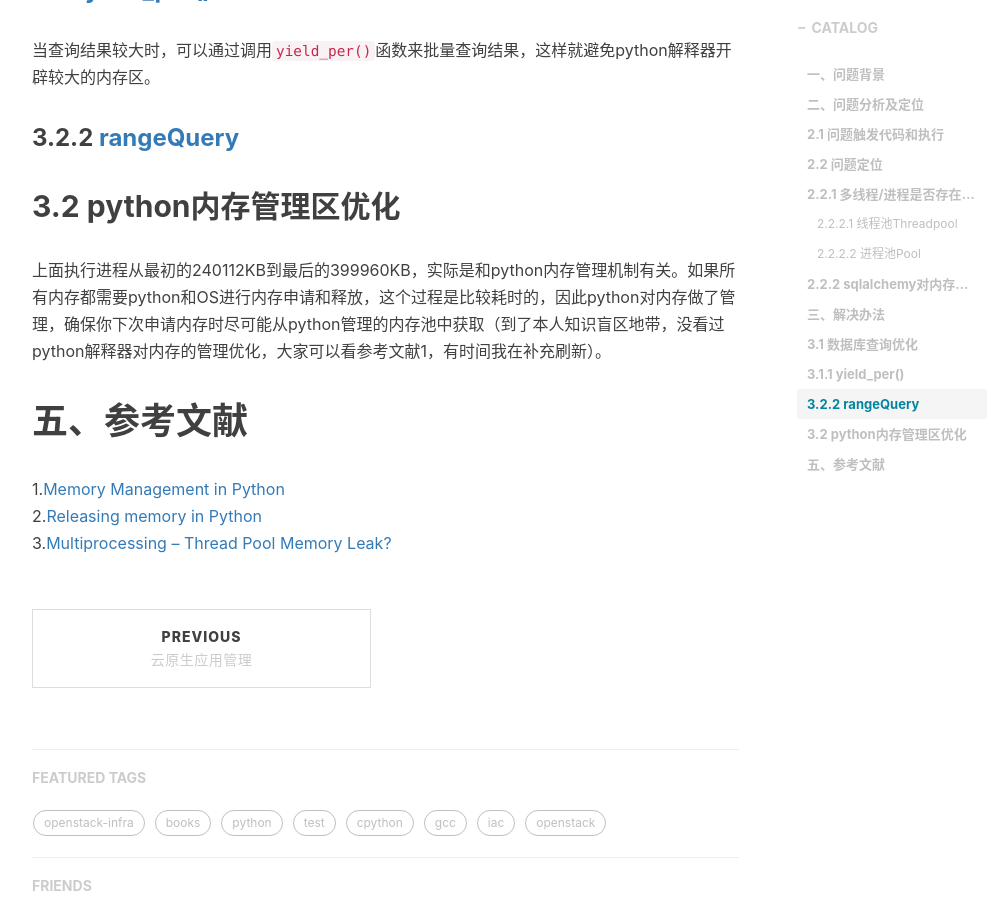
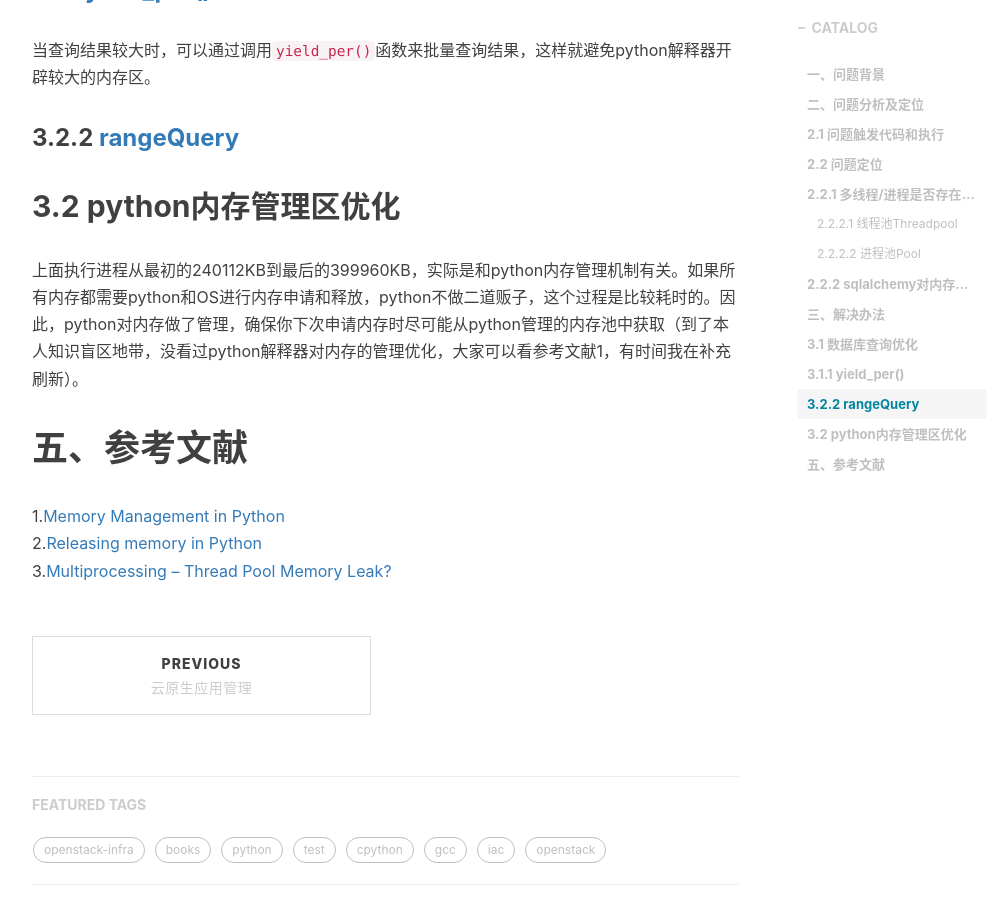
Before and after one commit to shihai1991/shihai1991.github.io, a Jekyll site: the page built from _posts/2022-09-20-multiprocessing-sqlalchemy.md, in a window 1280 px wide and 900 px high, scrolled down 4544 px. Shown: the whole window, without its empty margins (233-1238 px from the left). Built offline with Jekyll 4.4.1, drawn with Linux system fonts in a browser that asks for light colours; nearby versions of some CDN libraries; comment, search, counter and statistics services are not loaded.

Commit message:
Update 2022-09-20-multiprocessing-sqlalchemy.md

```diff
--- a/_posts/2022-09-20-multiprocessing-sqlalchemy.md
+++ b/_posts/2022-09-20-multiprocessing-sqlalchemy.md
@@ -153,7 +153,7 @@ def Process(ctx, *args, **kwds):
 ### 3.2.2 [rangeQuery](https://github.com/sqlalchemy/sqlalchemy/wiki/RangeQuery-and-WindowedRangeQuery)
 
 ## 3.2 python内存管理区优化
-上面执行进程从最初的240112KB到最后的399960KB，实际是和python内存管理机制有关。如果所有内存都需要python和OS进行内存申请和释放，这个过程是比较耗时的，因此python对内存做了管理，确保你下次申请内存时尽可能从python管理的内存池中获取（到了本人知识盲区地带，没看过python解释器对内存的管理优化，大家可以看参考文献1，有时间我在补充刷新）。
+上面执行进程从最初的240112KB到最后的399960KB，实际是和python内存管理机制有关。如果所有内存都需要python和OS进行内存申请和释放，python不做二道贩子，这个过程是比较耗时的。因此，python对内存做了管理，确保你下次申请内存时尽可能从python管理的内存池中获取（到了本人知识盲区地带，没看过python解释器对内存的管理优化，大家可以看参考文献1，有时间我在补充刷新）。
 
 
 # 五、参考文献
```
